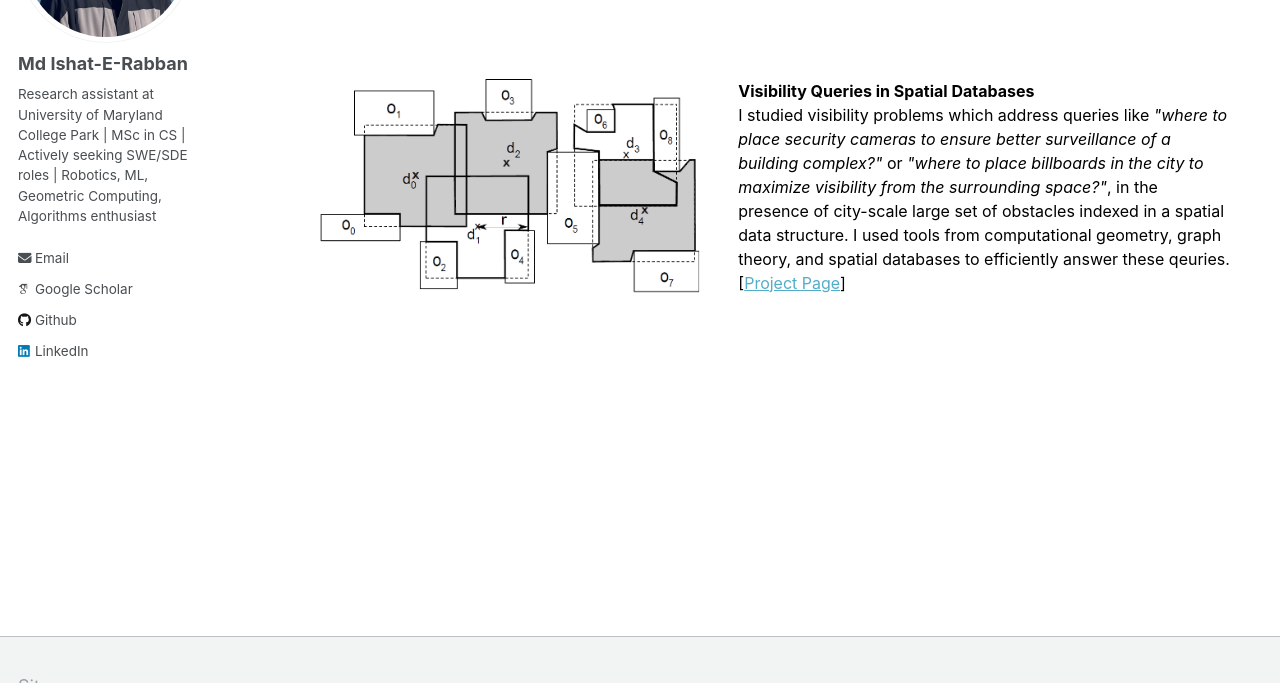
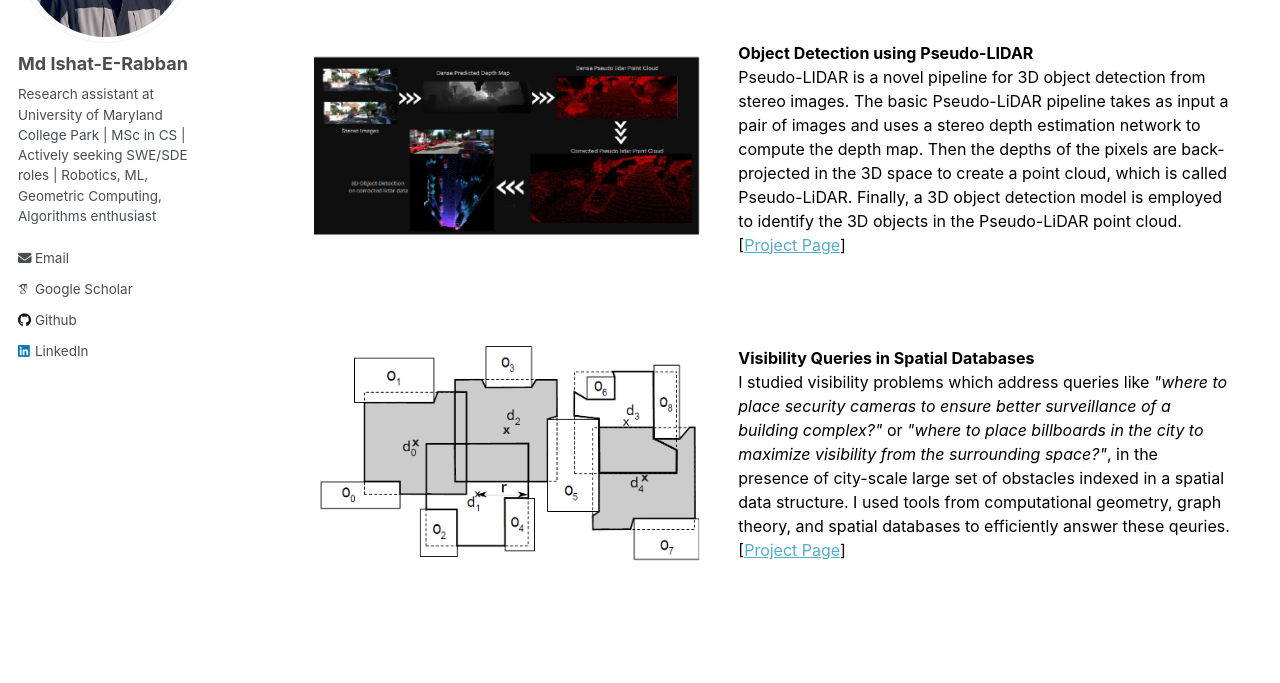
Before and after one commit to ieranik/ieranik.github.io, a Jekyll site: the page built from _pages/projects.md, in a window 1280 px wide and 900 px high, scrolled down 699 px, cut to the strip 217-900 px from the top of the window. Built offline with Jekyll 4.4.1, drawn with Linux system fonts in a browser that asks for light colours; some web fonts are replaced.

```diff
--- a/_pages/projects.md
+++ b/_pages/projects.md
@@ -35,6 +35,15 @@
 		</td>
 	</tr>
 	<tr>
+		<td style="border: none;" align="left" width="400"> <p><img src="/images/pslidar.png" /></p>  </td>
+		<td style="border: none;" align="left">
+			<span style="color:black; font-size:16px">
+			<b>Object Detection using Pseudo-LIDAR</b><br>
+			Pseudo-LIDAR is a novel pipeline for 3D object detection from stereo images. The basic Pseudo-LiDAR pipeline takes as input a pair of images and uses a stereo depth estimation network to compute the depth map. Then the depths of the pixels are back-projected in the 3D space to create a point cloud, which is called Pseudo-LiDAR. Finally, a 3D object detection model is employed to identify the 3D objects in the Pseudo-LiDAR point cloud. [<a href="https://ieranik.github.io/projects/pslidar/">Project Page</a>]
+			</span>
+		</td>
+	</tr>
+	<tr>
 		<td style="border: none;" align="left" width="400"> <p><img src="/images/mvfs.png" /></p>  </td>
 		<td style="border: none;" align="left">
 			<span style="color:black; font-size:16px">
```
Also changed, not shown: _pages/cv.md (+1 -2 lines), _pages/projects_pslidar.md (added, +25 -0 lines), _pages/projects_vqsd.md (+2 -0 lines), images/pslidar.png (added), 1 other file.
